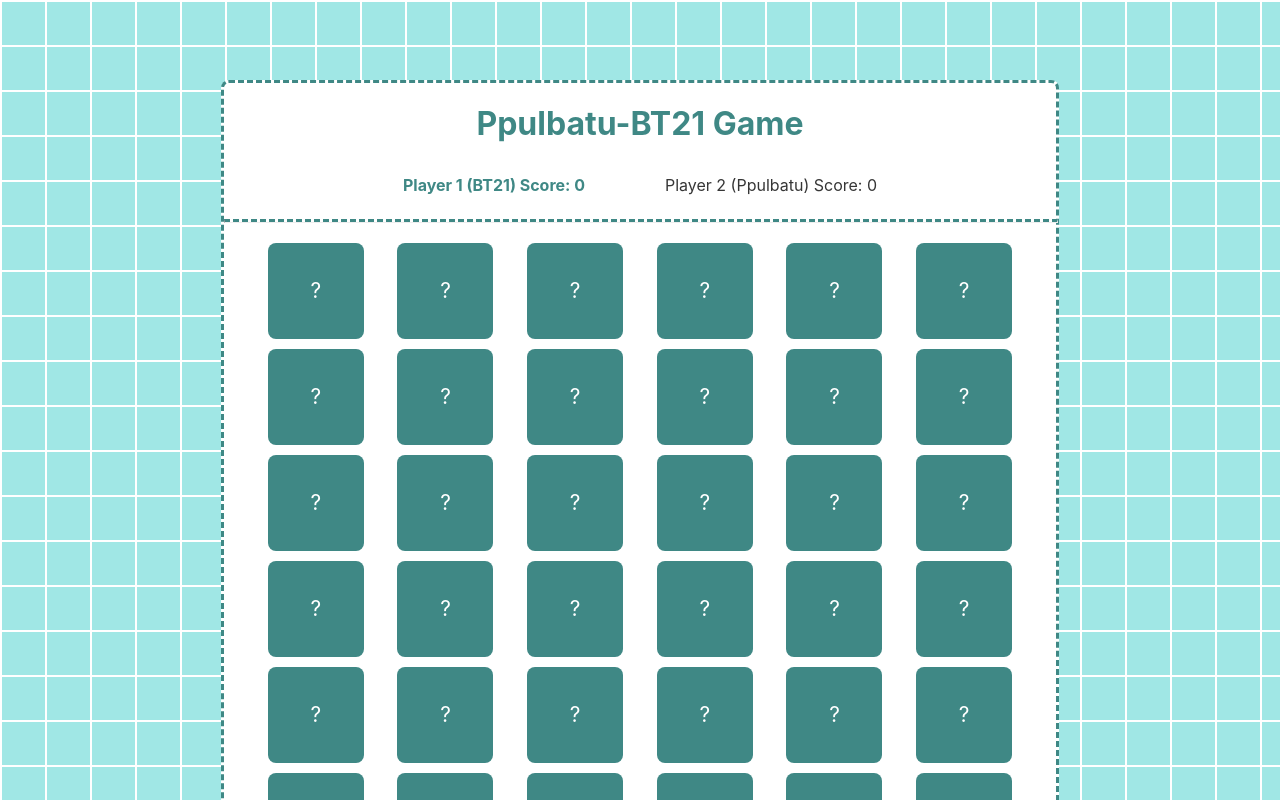
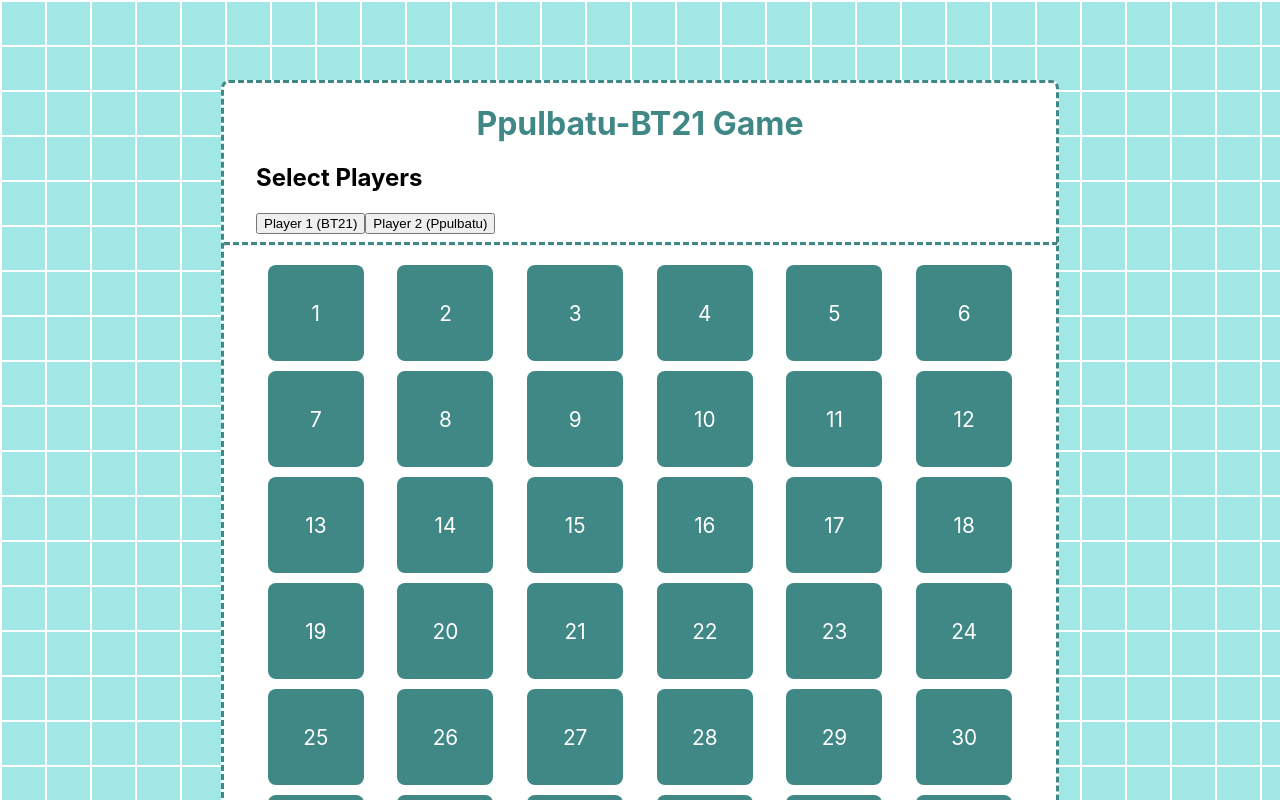
Before and after one commit to luizaki/chicken-banana-sweeper, a React (Create React App) app: page / in a window 1280 px wide. Shown: the top 800 px of the page. Built offline with nearby package versions, Linux system fonts and the light colour scheme.

Commit message:
Update game mechanics

```diff
--- a/src/App.js
+++ b/src/App.js
@@ -23,6 +23,7 @@
     const [scores, setScores] = useState({ p1: 0, p2: 0 });
     const [gameOver, setGameOver] = useState(false);
     const [message, setMessage] = useState('');
+    const [playerSelected, setPlayerSelected] = useState(false);
 
     const handleClick = (i) => {
         if (isClicked[i] || gameOver) return;
@@ -30,9 +31,14 @@
         const isP1 = currentPlayer === 'p1';
         const isBt21 = images[i].includes('bt21');
 
+        const newClicked = [...isClicked];
+        newClicked[i] = true;
+        setIsClicked(newClicked);
+
         const correct = (isP1 && isBt21) || (!isP1 && !isBt21);
 
         if (!correct) {
+            setTimeout(() => {
                 setScores(prevScore => ({
                     ...prevScore,
                     [isP1 ? 'p2' : 'p1']: prevScore[isP1 ? 'p1' : 'p2'] + 1
@@ -40,12 +46,9 @@
 
                 setGameOver(true);
                 setMessage(`Game Over! ${currentPlayer === 'p1' ? 'Player 1' : 'Player 2'} clicked the wrong image.`);
+            }, 500);
             return;
         }
-
-        const newClicked = [...isClicked];
-        newClicked[i] = true;
-        setIsClicked(newClicked);
 
         const updatedNumRevealed = {
             ...numRevealed,
@@ -54,6 +57,7 @@
         setNumRevealed(updatedNumRevealed);
 
         if (updatedNumRevealed[currentPlayer] === 18) {
+            setTimeout(() => {
                 setScores(prevScore => ({
                     ...prevScore,
                     [currentPlayer]: prevScore[currentPlayer] + 1
@@ -61,6 +65,7 @@
                 setGameOver(true);
 
                 setMessage(`Congratulations! ${currentPlayer === 'p1' ? 'Player 1' : 'Player 2'} clicked all their images!`);
+            }, 500);
         } else {
             setCurrentPlayer(isP1 ? 'p2' : 'p1');
         }
@@ -79,10 +84,21 @@
         <div className="container">
             <div className="content">
                 <h1>Ppulbatu-BT21 Game</h1>
+
+                {!playerSelected ? (
+                    <div className="player-selection">
+                        <h2>Select Players</h2>
+                        <div className="player-buttons">
+                            <button className="player-button" onClick={() => {setCurrentPlayer('p1'); setPlayerSelected(true); }}>Player 1 (BT21)</button>
+                            <button className="player-button" onClick={() => { setCurrentPlayer('p2'); setPlayerSelected(true); }}>Player 2 (Ppulbatu)</button>
+                        </div>
+                    </div>
+                ) : (
                     <div className="players">
                         <p className={currentPlayer === 'p1' ? 'current' : ''}>Player 1 (BT21) Score: {scores['p1']}</p>
                         <p className={currentPlayer === 'p2' ? 'current' : ''}>Player 2 (Ppulbatu) Score: {scores['p2']}</p>
                     </div>
+                )}
 
                 <hr className="divider" />
                 {gameOver && (
@@ -98,7 +114,7 @@
                                 <img src={img} alt="Revealed" className="square"
                                 style={{ transform: 'scale(1.1)', animation: 'shrinkDown 0.5s ease-out forwards' }}/>
                             ) : (
-                                <div className="square hidden">?</div>
+                                <div className="square hidden">{index + 1}</div>
                             )}
                         </div>
                     ))}
```
Lines whose indentation alone changed are shown as unchanged.
